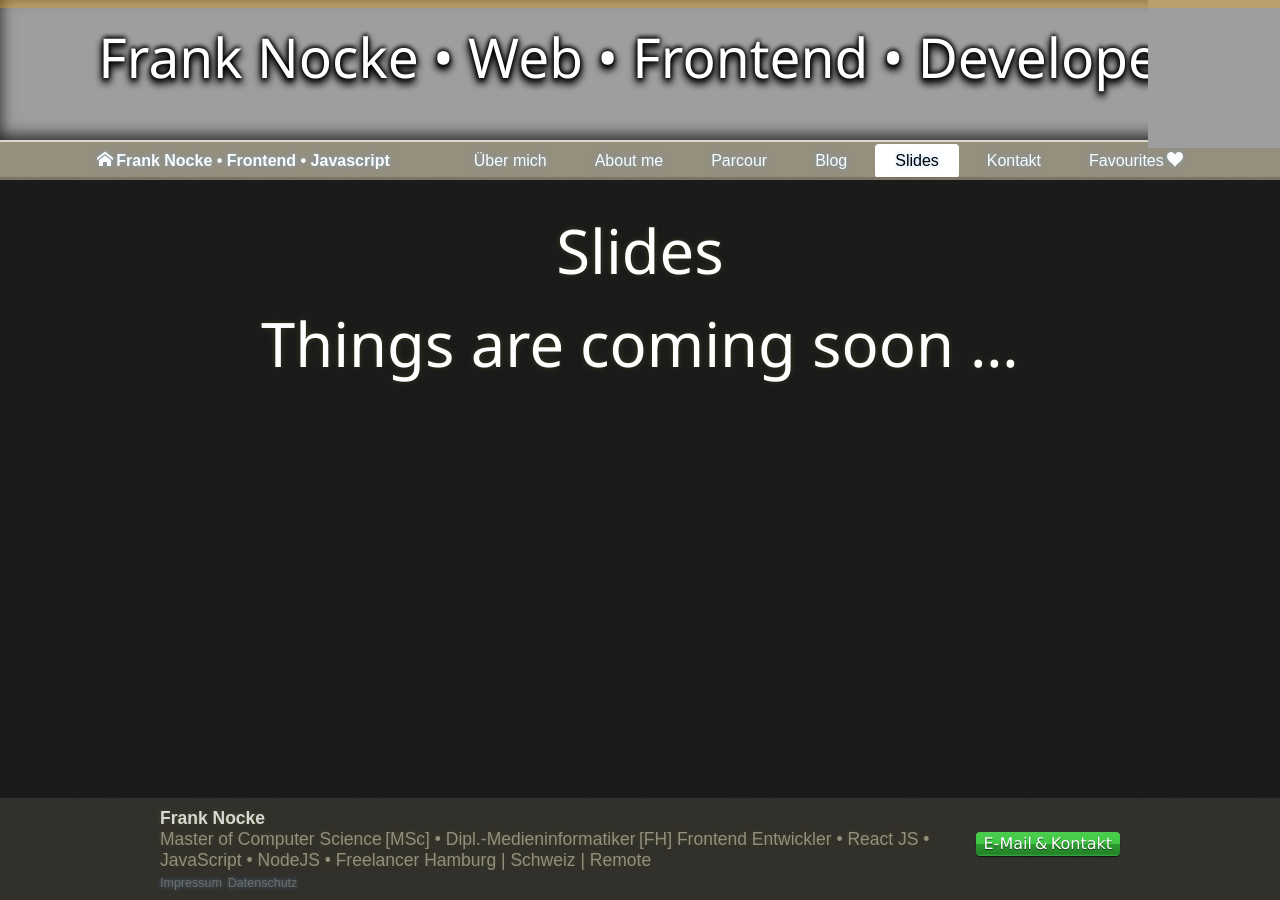
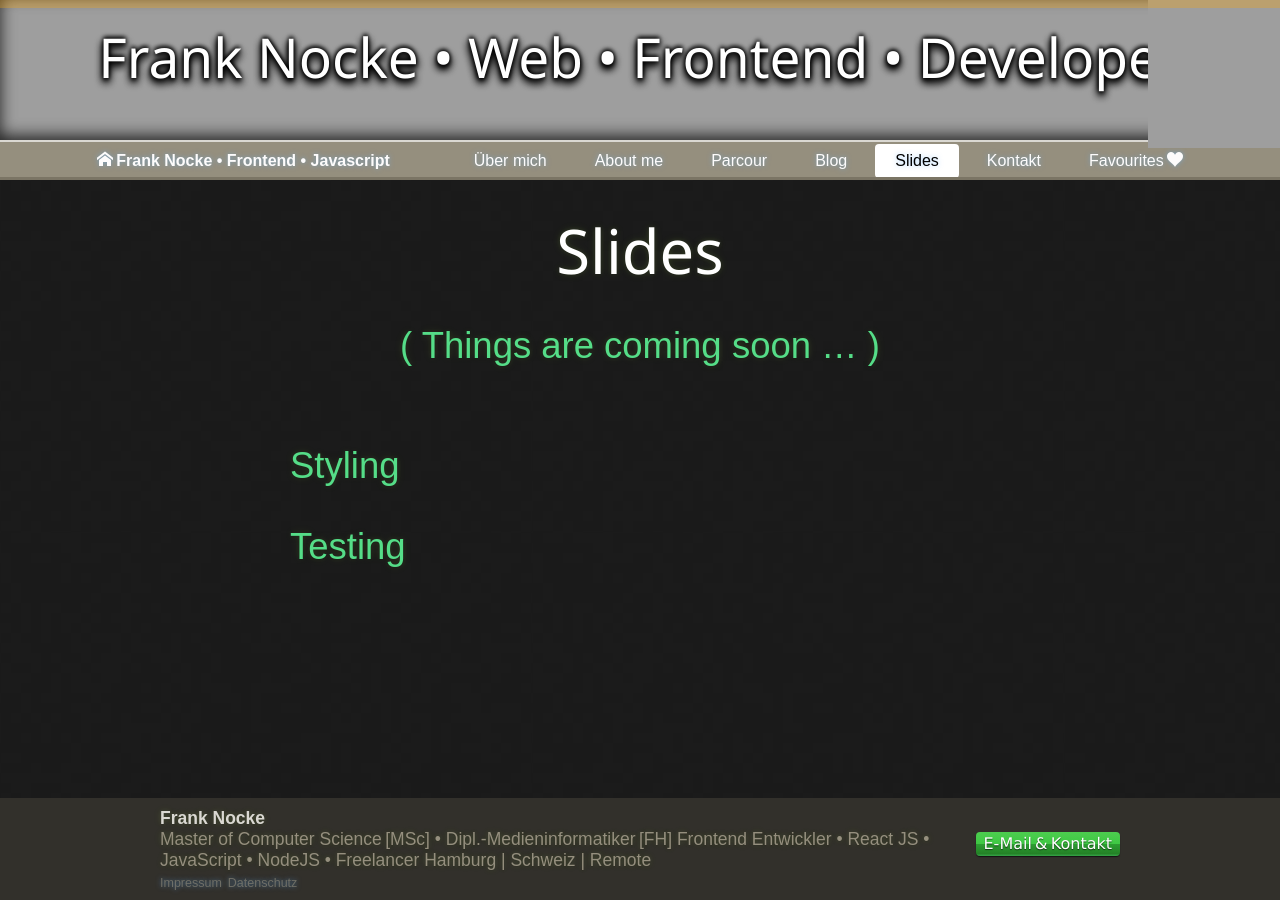
Before and after one commit to nocke/jekyll.nocke.de, a Jekyll site: the page built from _pages/slides.md, in a window 1280 px wide. Built offline with Jekyll 4.4.1, drawn with Linux system fonts in a browser that asks for light colours; some web fonts are replaced.

Commit message:
preliminary links to so-far existing slides (styling and testing)

```diff
--- a/_pages/slides.md
+++ b/_pages/slides.md
@@ -7,10 +7,20 @@ permalink: /slides/
 
 <!-- Slides will be listed here...  (some day) -->
 
-<h2 class='h1 bpad40'>
-  <span class='zbounce1'>Things</span>
+<h2 class='h2 center bpad40'>
+  <span class='zbounce1'>( Things</span>
   <span class='zdrop1'>are</span>
   <span class='zbounce2'>coming</span>
   <span class='zdrop2'>soon</span>
-  <span class='zbounce3'>…</span>
+  <span class='zbounce3'>… )</span>
 </h2>
+
+<ul class='big-links bpad20'>
+  <li>
+    <a href='styling/' class='h2 zbounce1'>Styling</a>
+  </li>
+  <li>
+    <a href='testing/' class='h2 zdrop1'>Testing</a>
+  </li>
+
+</ul>
```
